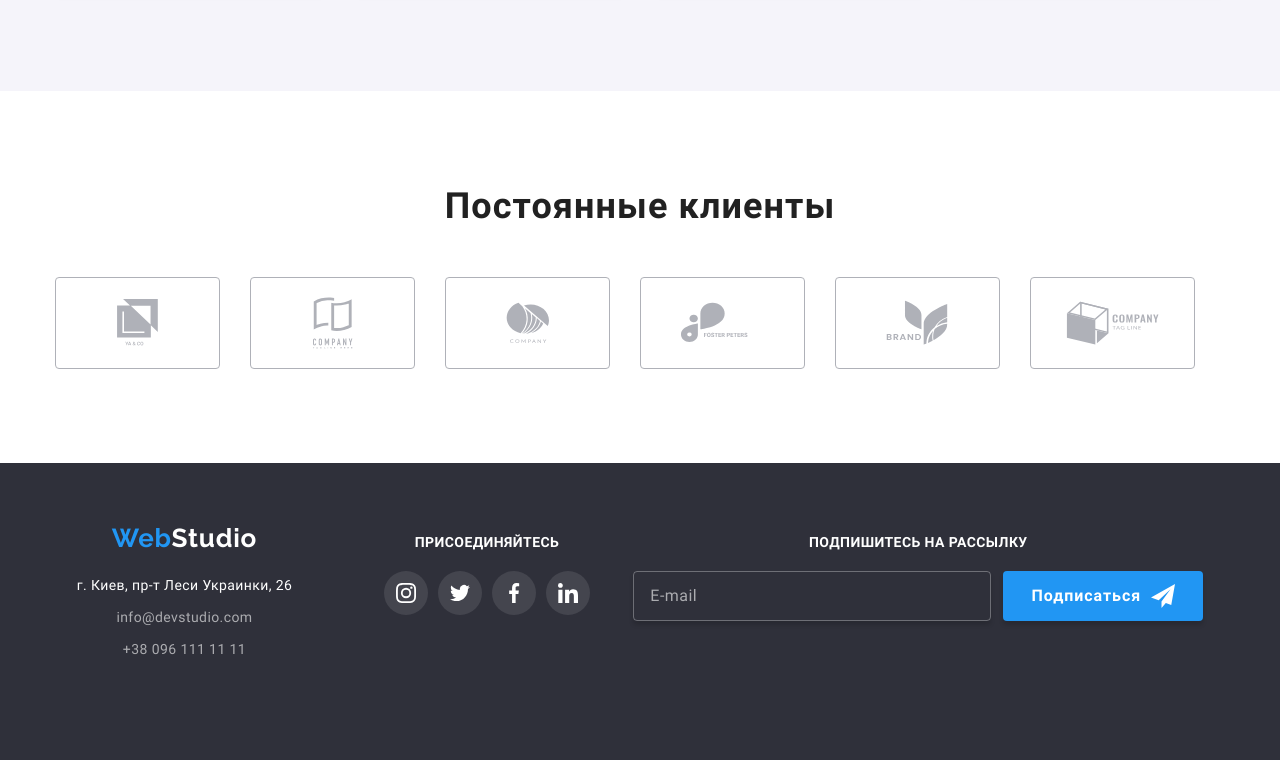
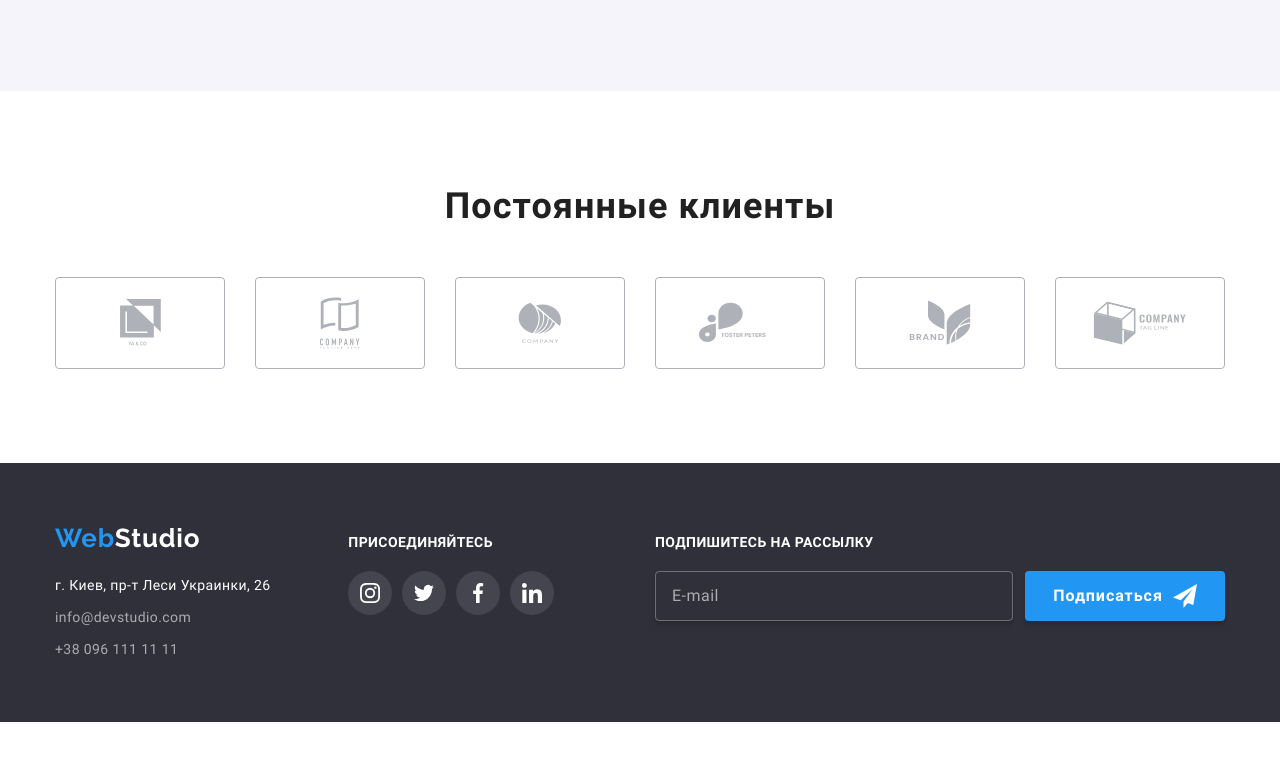
Before and after one commit to oksanastets-code/goit-markup-hw-08, a plain HTML site: page index.html in a window 1280 px wide. Shown: the part 2143-2903 px from the top of the page. After the commit the page ends 2865 px from the top, so only its background shows below. Drawn offline with nearby package versions, Linux system fonts and the light colour scheme; files whose address does not match are found by name.

Commit message:
додає правки в футер

```diff
--- a/sass/components/_contacts.scss
+++ b/sass/components/_contacts.scss
@@ -8,6 +8,8 @@
   }
   @media screen and (min-width: 1200px) {
     margin-right: 70px;
+    margin-left: 0;
+    margin-bottom: 0;
   }
 }
 .main-contacts > .logo {
--- a/sass/components/_social-contacts.scss
+++ b/sass/components/_social-contacts.scss
@@ -3,5 +3,10 @@
   margin-left: auto;
   margin-right: auto;
   margin-bottom: 60px;
-  // margin-right: 93px;
+  @media screen and (min-width: 1200px) {
+    margin-right: 93px;
+    margin-left: 0;
+    margin-bottom: 0;
+  }
+  //
 }
--- a/sass/components/_subscribe.scss
+++ b/sass/components/_subscribe.scss
@@ -6,6 +6,8 @@
   margin-right: auto;
   @media screen and (min-width: 1200px) {
     width: 570px;
+    margin-left: 0;
+    margin-right: 0;
   }
   &__call {
     margin-bottom: 20px;
--- a/sass/layout/_clients.scss
+++ b/sass/layout/_clients.scss
@@ -12,6 +12,9 @@
     flex-wrap: wrap;
     margin-right: -30px;
     margin-bottom: -30px;
+  }
+  @media screen and (min-width: 1200px) {
+    margin-right: -30px;
   }
 
   &__item {
--- a/sass/layout/_footer.scss
+++ b/sass/layout/_footer.scss
@@ -16,5 +16,6 @@ footer {
     display: flex;
     align-items: baseline;
     justify-content: space-between;
+    text-align: unset;
   }
 }
```
Also changed, not shown: css/main.css, css/main.min.css, 2 other files.
